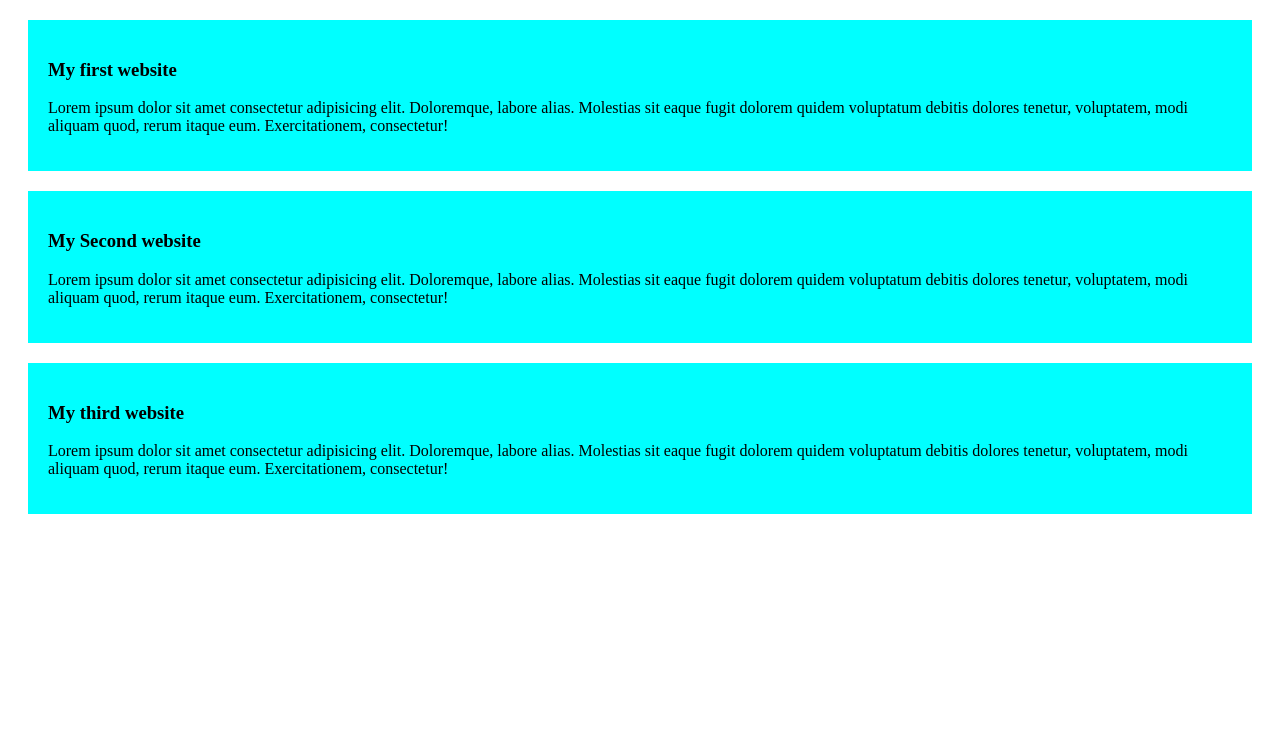
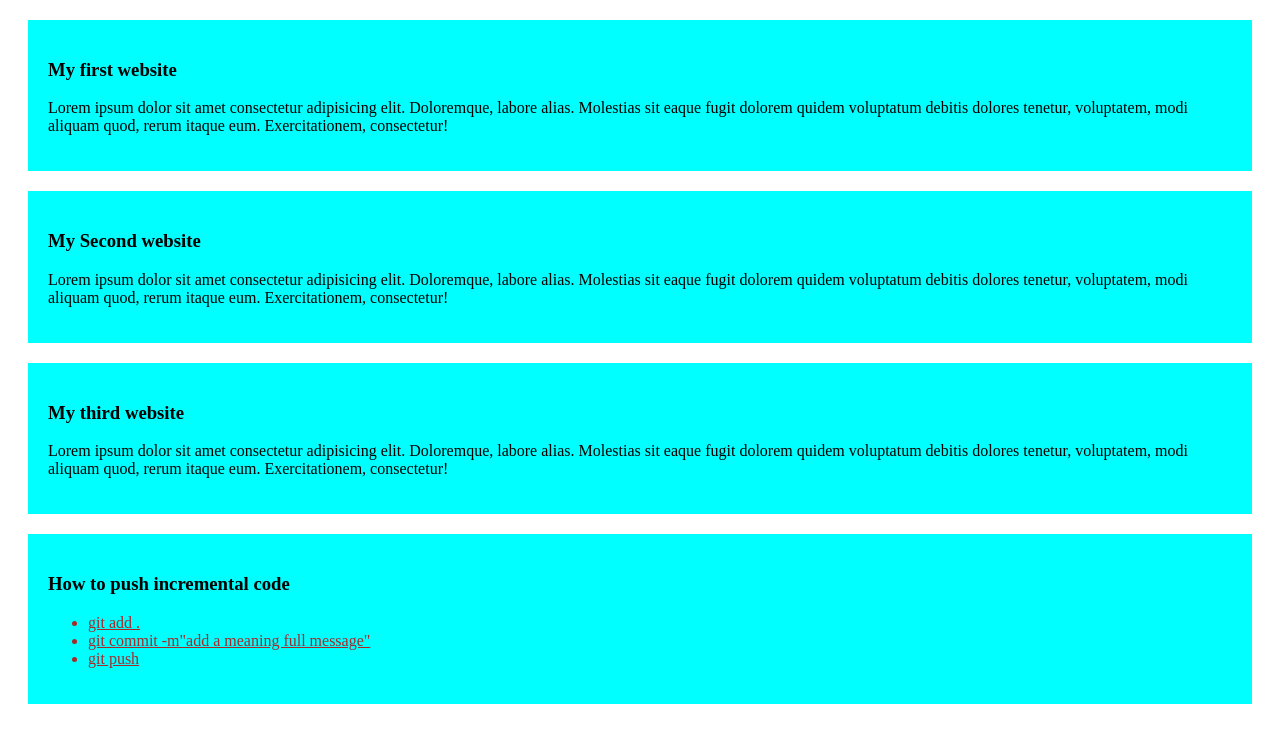
Before and after one commit to binrezat/my-simple-website, a plain HTML site: page index.html in a window 1280 px wide. Drawn offline with Linux system fonts and the light colour scheme.

Commit message:
adding the steps

```diff
--- a/index.html
+++ b/index.html
@@ -28,5 +28,14 @@
 
         <p>Lorem ipsum dolor sit amet consectetur adipisicing elit. Doloremque, labore alias. Molestias sit eaque fugit dolorem quidem voluptatum debitis dolores tenetur, voluptatem, modi aliquam quod, rerum itaque eum. Exercitationem, consectetur!</p>
     </div>
+
+    <div>
+        <h3>How to push incremental code</h3>
+        <ul>
+            <li>git add .</li>
+            <li>git commit -m"add a meaning full message"</li>
+            <li>git push</li>
+        </ul>
+    </div>
 </body>
 </html>
--- a/styles/style.css
+++ b/styles/style.css
@@ -3,3 +3,7 @@ div{
     margin: 20px;
     padding: 20px;
 }
+li{
+    color: brown;
+    text-decoration: underline;
+}
```
